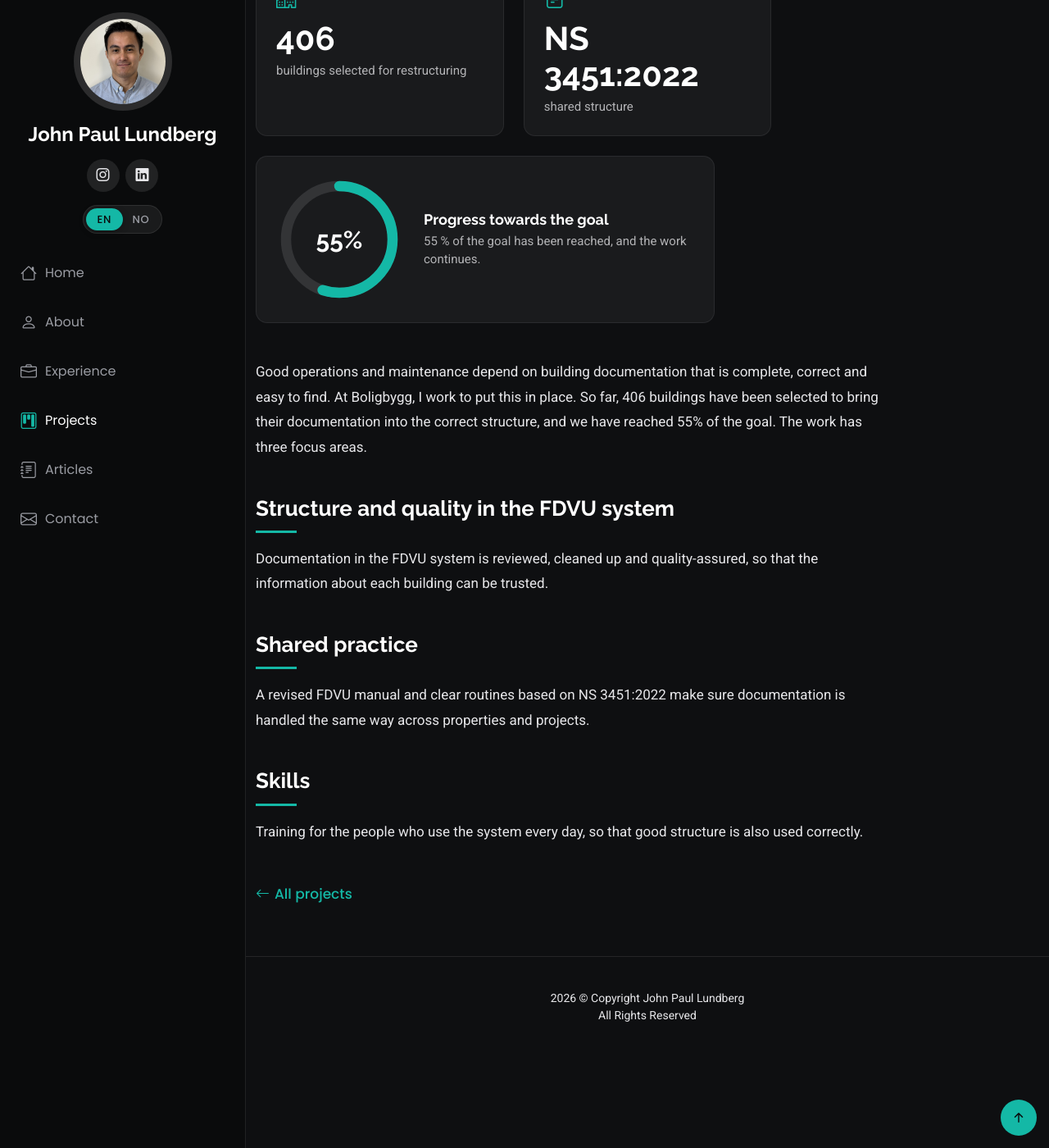
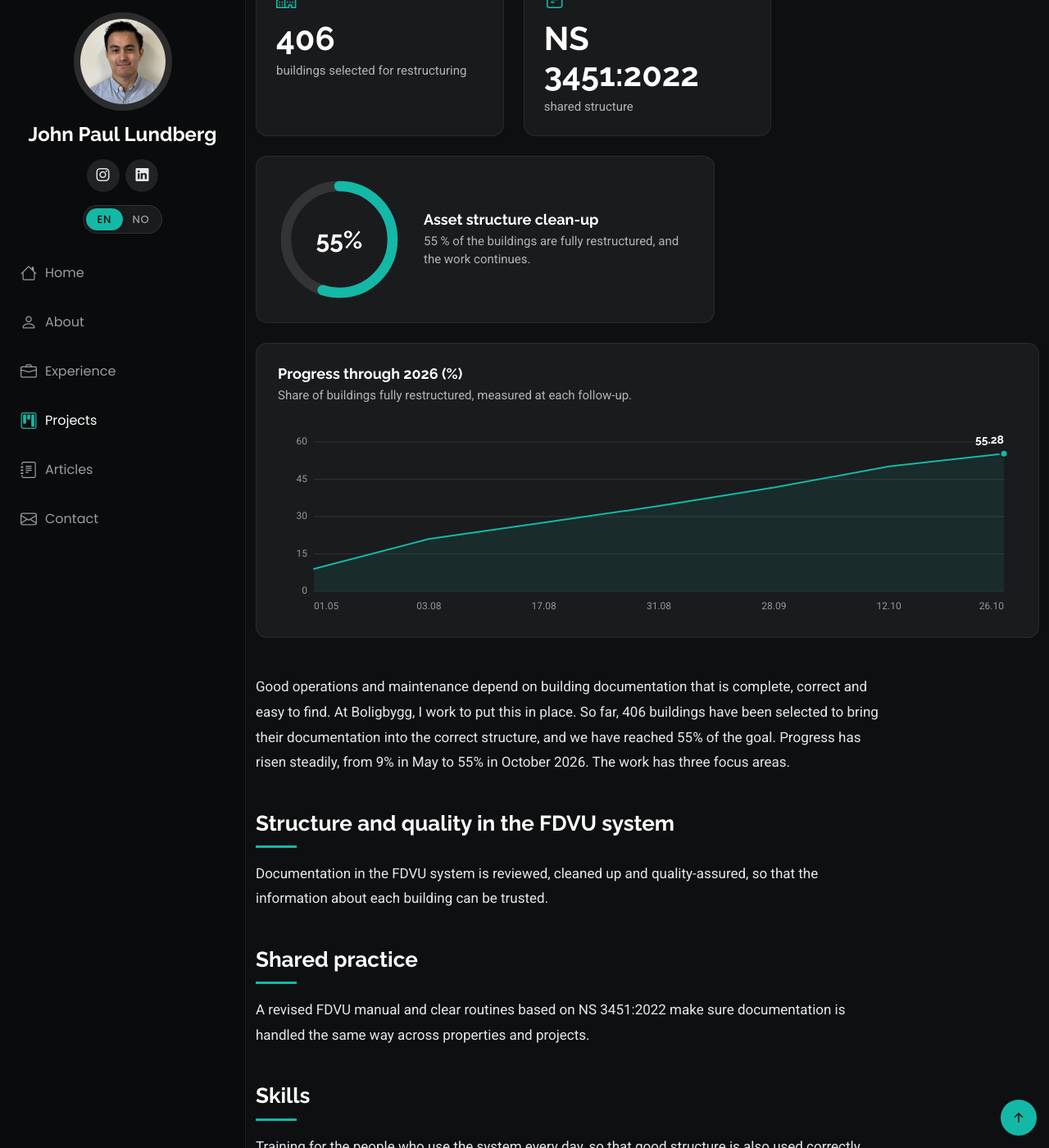
Before and after one commit to Jpme96/jplundberg.github.io, a Jekyll site: the page built from _projects/fdvu-boligbygg-en.md, in a window 1280 px wide and 1400 px high, scrolled down 655 px. Shown: the whole window at 82% size. Built offline with Jekyll 4.4.1, drawn with Linux system fonts in a browser that asks for light colours.

Commit message:
Boligbygg project: progress line chart through 2026; ring card width
Co-Authored-By: Claude Opus 5.5 <noreply@anthropic.com>
Claude-Session: https://claude.ai/code/session_01HU2CPqXNQnbLPNtvAjw5NB

```diff
--- a/_projects/fdvu-boligbygg-en.md
+++ b/_projects/fdvu-boligbygg-en.md
@@ -16,12 +16,30 @@ stats:
     icon: file-earmark-text
 charts:
   - type: ring
-    title: Progress towards the goal
-    description: 55 % of the goal has been reached, and the work continues.
+    title: Asset structure clean-up
+    description: 55 % of the buildings are fully restructured, and the work continues.
     percent: 55
+  - type: line
+    title: Progress through 2026 (%)
+    description: Share of buildings fully restructured, measured at each follow-up.
+    points:
+      - label: "01.05"
+        value: 9
+      - label: "03.08"
+        value: 21
+      - label: "17.08"
+        value: 27.58
+      - label: "31.08"
+        value: 34.26
+      - label: "28.09"
+        value: 41.66
+      - label: "12.10"
+        value: 50.19
+      - label: "26.10"
+        value: 55.28
 ---
 
-Good operations and maintenance depend on building documentation that is complete, correct and easy to find. At Boligbygg, I work to put this in place. So far, 406 buildings have been selected to bring their documentation into the correct structure, and we have reached 55% of the goal. The work has three focus areas.
+Good operations and maintenance depend on building documentation that is complete, correct and easy to find. At Boligbygg, I work to put this in place. So far, 406 buildings have been selected to bring their documentation into the correct structure, and we have reached 55% of the goal. Progress has risen steadily, from 9% in May to 55% in October 2026. The work has three focus areas.
 
 ## Structure and quality in the FDVU system
 
--- a/_projects/fdvu-boligbygg.md
+++ b/_projects/fdvu-boligbygg.md
@@ -16,12 +16,30 @@ stats:
     icon: file-earmark-text
 charts:
   - type: ring
-    title: Fremdrift mot målet
-    description: 55 % av målet er nådd, og arbeidet fortsetter.
+    title: Opprydding i anleggsstruktur
+    description: 55 % av byggene er ferdig strukturert, og arbeidet fortsetter.
     percent: 55
+  - type: line
+    title: Fremdrift gjennom 2026 (%)
+    description: Andel bygg ferdig strukturert, målt ved hver oppfølging.
+    points:
+      - label: "01.05"
+        value: 9
+      - label: "03.08"
+        value: 21
+      - label: "17.08"
+        value: 27.58
+      - label: "31.08"
+        value: 34.26
+      - label: "28.09"
+        value: 41.66
+      - label: "12.10"
+        value: 50.19
+      - label: "26.10"
+        value: 55.28
 ---
 
-God drift og godt vedlikehold forutsetter at dokumentasjonen om byggene er komplett, korrekt og lett å finne. I Boligbygg arbeider jeg med å få dette på plass. Så langt er 406 bygninger hentet ut for å få dokumentasjonen i riktig struktur, og vi har nådd 55 % av målet. Arbeidet har tre fokusområder.
+God drift og godt vedlikehold forutsetter at dokumentasjonen om byggene er komplett, korrekt og lett å finne. I Boligbygg arbeider jeg med å få dette på plass. Så langt er 406 bygninger hentet ut for å få dokumentasjonen i riktig struktur, og vi har nådd 55 % av målet. Fremdriften har økt jevnt, fra 9 % i mai til 55 % i oktober 2026. Arbeidet har tre fokusområder.
 
 ## Struktur og kvalitet i FDVU-systemet
 
--- a/assets/css/projects.css
+++ b/assets/css/projects.css
@@ -795,7 +795,9 @@
   margin-top: 0;
 }
 
-.project .project-charts .chart--ring:only-child {
+.project .project-charts .chart--ring {
+  grid-column: 1 / -1;
+  width: 100%;
   max-width: 560px;
 }
 
```
